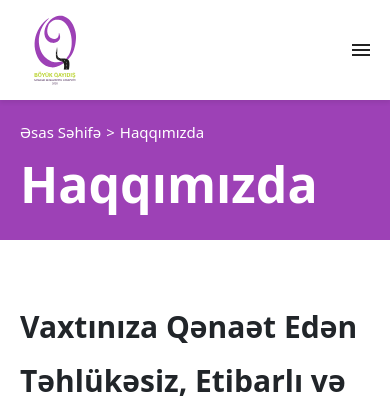
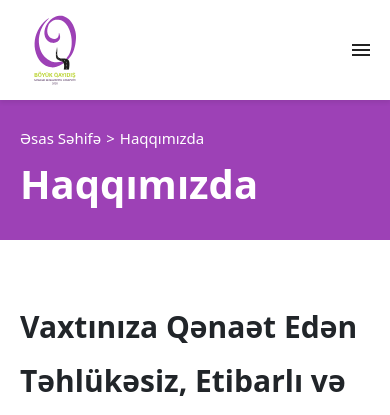
Before and after one commit to sheyda99/boyuk-qayidis, a Django app: page /about/ in a window 390 px wide. Shown: the top 415 px of the page. Run offline with Django 3.2, Linux system fonts and the light colour scheme; some libraries are stand-ins or nearby versions.

Commit message:
changed fontsize

```diff
--- a/static/css/style.css
+++ b/static/css/style.css
@@ -703,7 +703,7 @@ footer .copyright a {
 }
 @media (max-width: 768px) {
     .banner.single-page-banner .caption h2 {
-        font-size: 5rem;
+        font-size: 4rem;
     }
 }
 @media (max-width: 576px) {
```
Also changed, not shown: media/projects/article1.png (deleted), media/projects/article2.png (deleted), media/projects/article3.png (deleted), media/projects/article4.png (deleted).
